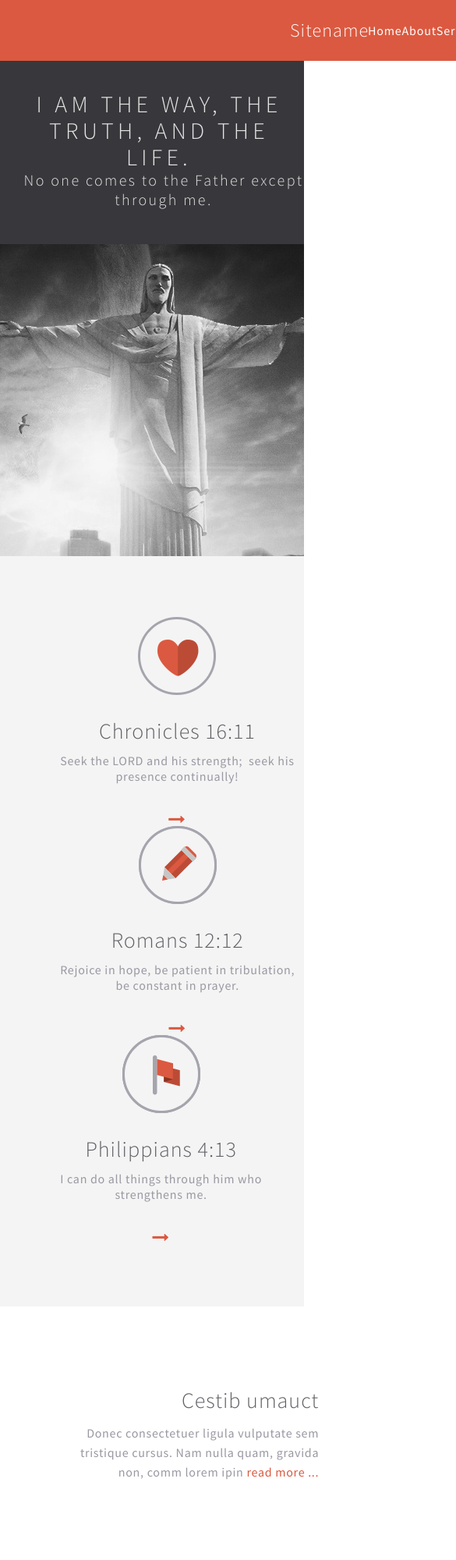
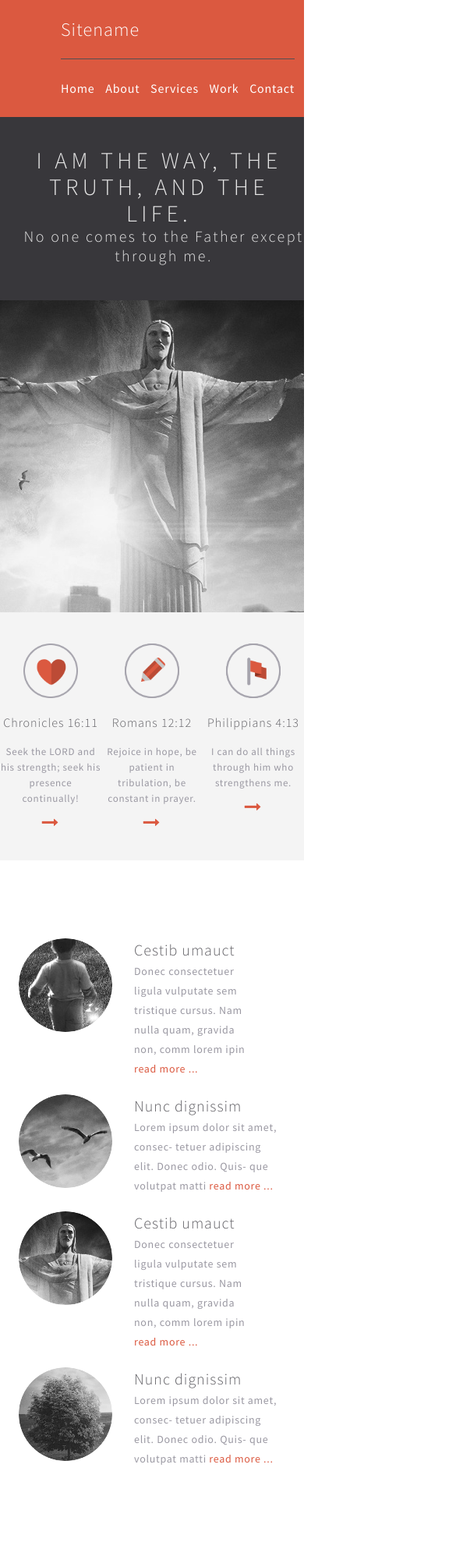
Before and after one commit to LanSlider/iTechLab18-Anton.Repetukha, a plain HTML site: page index.html in a window 390 px wide. Shown: the top 2000 px of the page at 78% size, 585 px wide, since content can reach past the window. Drawn offline with Linux system fonts and the light colour scheme.

Commit message:
add adaptive web design

```diff
--- a/css/article.css
+++ b/css/article.css
@@ -6,11 +6,12 @@
 .article__textblock {
     display: flex;
     flex-direction: column;
-    width: 360px;
+    width: 350px;
     height: 100%;
     padding-top: 10px;
     line-height: 20px;
     font-size: 16px;
+    word-wrap: break-word;
 }
 
 .article__title {
@@ -53,3 +54,71 @@
 .article__image_right {
     float: left;
 }
+
+
+@media screen and (max-width: 1100px) {
+    .article__textblock {
+        width: 300px;
+    }
+}
+
+@media screen and (max-width: 1024px)  {
+    .article {
+        padding-top: 10px;
+    }
+
+    .article__textblock {
+        width: 340px;
+        font-size: 14px;
+    }
+
+    .article__image img {
+        max-width: 140px;
+        max-height: 140px;
+    }
+}
+
+
+@media screen and (max-width: 768px)  {
+    .article {
+        display: flex;
+        min-width: 40px;
+        flex-direction: row-reverse;
+        padding-top: 10px;
+    }
+
+    .article__textblock {
+        width: 60%;
+        font-size: 14px;
+    }
+
+    .article__title {
+        padding: 0;
+        line-height: 30px;
+        font-size: 20px;
+    }
+
+    .article__textblock_left {
+        text-align: left;
+    }
+
+    .article__image {
+        padding-top: 10px;
+    }
+
+    .article__image img {
+        max-width: 120px;
+        max-height: 120px;
+    }
+
+    .article__textblock_left {
+        float: left;
+        padding-left: 28px;
+    }
+
+    .article__textblock_right {
+        float: right;
+        padding-right: 0px;
+    }
+
+}
--- a/css/banner.css
+++ b/css/banner.css
@@ -27,3 +27,13 @@
     background: url("../images/Banner.png")  no-repeat;
     background-position-x: 50%;
 }
+
+.banner__title_center {
+    padding-top: 38px;
+    padding-left: 18px;
+}
+
+.banner__caption_bottom {
+    padding-left: 30px;
+    padding-bottom: 45px;
+}
--- a/css/content.css
+++ b/css/content.css
@@ -4,7 +4,6 @@
 
 .content__header {
     display: flex;
-    flex-wrap: wrap;
     justify-content: space-between;
     background-color: #f4f4f4;
     padding: 78px 19.8% 80px 19.8%;
@@ -16,3 +15,50 @@
     justify-content: space-between;
     padding: 80px 19.8% 120px 19.8%;
 }
+
+@media screen and (max-width: 1830px) {
+    .content__body {
+        padding: 80px 16.8% 120px 16.8%;
+    }
+}
+
+@media screen and (max-width: 1680px) {
+    .content__body {
+        padding: 80px 10.8% 120px 10.8%;
+    }
+}
+
+@media screen and (max-width: 1410px) {
+    .content__body {
+        padding: 80px 4.8% 120px 4.8%;
+    }
+}
+
+@media screen and (max-width: 1220px) {
+    .content__body {
+        padding: 80px 0 120px 0;
+    }
+}
+
+@media screen and (max-width: 1024px) {
+    .content__header {
+        padding-top: 30px;
+        padding-bottom: 20px;
+    }
+
+    .content__body {
+        padding: 80px 15% 120px 22%;
+    }
+}
+
+@media screen and (max-width: 768px) {
+    .content__header {
+        flex-direction: row;
+        padding: 40px 0px 10px 0;
+    }
+
+    .content__body {
+        flex-direction: column;
+        padding: 80px 30px 120px 0;
+    }
+}
--- a/css/header.css
+++ b/css/header.css
@@ -20,3 +20,17 @@
     float: right;
     height: 100%;
 }
+
+@media screen and (max-width: 768px) {
+
+    .header {
+        display: flex;
+        flex-direction: column;
+        align-content: center;
+        height: 150px;
+    }
+
+    .header__menu {
+        border-top: 1.5px solid #4f4e53;
+    }
+}
--- a/css/info.css
+++ b/css/info.css
@@ -1,4 +1,6 @@
 .info {
+    display: flex;
+    flex-direction: column;
     line-height: 50px;
     width: 340px;
     height: 268px;
@@ -15,13 +17,66 @@
     font-family: 'Source Sans Pro Light';
 }
 
+.info__textblock {
+    order: 2;
+}
+
 .info__text {
+    display: block;
     font-size: 16px;
     letter-spacing: 0.7px;
     line-height: 20px;
-    white-space: pre;
+    word-wrap: break-word;
 }
 
 .info__icon {
     line-height: 90px;
 }
+
+.info__image {
+    order: 1;
+}
+
+@media screen and (min-width: 1024px) {
+    .info__text {
+        line-height: 30px;
+    }
+}
+
+@media screen and (max-width: 1024px)  {
+
+    .info {
+        line-height: 20px;
+        width: 300px;
+    }
+
+    .info__title {
+        font-size: 20px;
+    }
+
+    .info__text {
+        font-size: 14px;
+
+    }
+
+    .info__icon {
+        line-height: 40px;
+    }
+
+    .info__image img {
+        width: 70px;
+        height: 70px;
+    }
+
+}
+
+@media screen and (max-width: 768px) {
+
+    .info__title {
+        font-size: 16px;
+    }
+
+    .info__text {
+        font-size: 13px;
+    }
+}
--- a/css/main.css
+++ b/css/main.css
@@ -5,13 +5,3 @@
 .main__header {
     background: #38373b;
 }
-
-.main__title {
-    padding-top: 38px;
-    padding-left: 18px;
-}
-
-.main__caption {
-    padding-left: 30px;
-    padding-bottom: 45px;
-}
--- a/css/menu.css
+++ b/css/menu.css
@@ -1,9 +1,8 @@
 .menu {
     display: flex;
-    /*flex-wrap: wrap;*/
     letter-spacing: 0.8px;
     align-items: center;
-    width: 35.1%;
+    width: 400px;
     padding: 0;
     margin: 0;
     color: white;
@@ -34,3 +33,9 @@
     color: white;
     text-decoration: none;
 }
+
+@media screen and (max-width: 1024px)  {
+    .menu {
+        width: 300px;
+    }
+}
--- a/css/page.css
+++ b/css/page.css
@@ -6,3 +6,24 @@
     padding-left: 372px;
     padding-right: 364px;
 }
+
+@media screen and (max-width: 1600px)  {
+    .page__header {
+        padding-left: 130px;
+        padding-right: 130px;
+    }
+}
+
+@media screen and (max-width: 1024px)  {
+    .page__header {
+        padding-left: 100px;
+        padding-right: 100px;
+    }
+}
+
+@media screen and (max-width: 768px)  {
+    .page__header {
+        padding-left: 20%;
+        padding-right: 100px;
+    }
+}
--- a/index.html
+++ b/index.html
@@ -22,7 +22,7 @@
     </head>
     <body class="page">
         <header class="page__header header">
-            <div class="header__sitename">Sitename</div>
+            <span class="header__sitename">Sitename</span>
             <ul class="menu header__menu">
                 <li class="menu__item "><a href="#">Home</a></li>
                 <li class="menu__item"><a href="#">About</a></li>
@@ -35,12 +35,12 @@
         <main class="page__main main">
             <div class="banner">
                 <section class="banner_header">
-                    <div class="banner__title main__title">
+                    <span class="banner__title banner__title_center">
                         I am the Way,  the Truth,  and the Life.
-                    </div>
-                    <div class="banner__caption main__caption">
+                    </span>
+                    <span class="banner__caption banner__caption_bottom">
                         No one comes to the Father except through me.
-                    </div>
+                    </span>
                 </section>
                 <div class="banner__image"></div>
             </div>
@@ -49,83 +49,83 @@
                 <section class="content__header">
                     <article class="info">
                         <div class="info__textblock">
-                            <div class="info_image"><img src="images/Heart.png"></div>
-                            <div class="info__title">Chronicles 16:11</div>
-                            <div class="info__text ">Seek the LORD and his strength;  seek his</div>
-                            <div class="info__text">presence continually!</div>
+                            <span class="info__title">Chronicles 16:11</span>
+                            <span class="info__text">Seek the LORD and his strength;  seek his
+                                presence continually!</span>
                             <div class="info__icon"><a href="#" class="orange">
                                 <i class="fa fa-long-arrow-right fa-lg"></i>
                             </a></div>
                         </div>
+                        <div class="info__image"><img src="images/Heart.png"></div>
                     </article>
 
                     <article class="info">
                         <div class="info__textblock">
-                            <div class="info__image"><img src="images/Pencil.png"></div>
-                            <div class="info__title">Romans 12:12</div>
-                            <div class="info__text">Rejoice in hope, be patient in tribulation,</div>
-                            <div class="info__text">be constant in prayer.</div>
+                            <span class="info__title">Romans 12:12</span>
+                            <span class="info__text">Rejoice in hope, be patient in tribulation,
+                                be constant in prayer.</span>
                             <div class="info__icon"><a href="#" class="orange">
                                 <i class="fa fa-long-arrow-right fa-lg"></i>
                             </a></div>
                         </div>
+                        <div class="info__image"><img src="images/Pencil.png"></div>
                     </article>
 
                     <article class="info">
                         <div class="info__textblock">
-                            <div class="info__image"><img src="images/Flag.png"></div>
-                            <div class="info__title"><span class="content__titleblock">Philippians 4:13</span></div>
-                            <div class="info__text">I can do all things through him who</div>
-                            <div class="info__text content__textblock-4">strengthens me.</div>
+                            <span class="info__title"><span class="content__titleblock">Philippians 4:13</span></span>
+                            <span class="info__text">I can do all things through him who
+                                strengthens me.</span>
                             <div class="info__icon"><a href="#" class="orange">
                                 <i class="fa fa-long-arrow-right fa-lg"></i>
                             </a></div>
                         </div>
+                        <div class="info__image"><img src="images/Flag.png"></div>
                     </article>
                 </section>
 
                 <section class="content__body">
                     <article class="article">
                         <div class="article__textblock article__textblock_left">
-                            <div class="article__title">Cestib umauct</div>
-                            <div class="article__text">Donec consectetuer ligula vulputate sem</div>
-                            <div class="article__text">tristique cursus. Nam nulla quam, gravida</div>
-                            <div class="article__text"> non, comm lorem ipin <a href="#" class="orange">read more ...</a></div>
+                            <span class="article__title">Cestib umauct</span>
+                            <span class="article__text">Donec consectetuer ligula vulputate sem
+                                tristique cursus. Nam nulla quam, gravida
+                                 non, comm lorem ipin <a href="#" class="orange">read more ...</a></span>
                         </div>
-                        <div class="article__image article__image_right">
+                        <div class="article__image article__image_left">
                                 <img src="images/Content1.png" >
                         </div>
                     </article>
-                    <article class="article ">
+                    <article class="article">
                         <div class="article__textblock article__textblock_right">
-                            <div class="article__title">Nunc dignissim</div>
-                            <div class="article__text">Lorem ipsum dolor sit amet, consec-</div>
-                            <div class="article__text">tetuer adipiscing elit. Donec odio. Quis-</div>
-                            <div class="article__text">que volutpat matti <a href="#" class="orange">read more ...</a></div>
+                            <span class="article__title">Nunc dignissim</span>
+                            <span class="article__text">Lorem ipsum dolor sit amet, consec-
+                                tetuer adipiscing elit. Donec odio. Quis-
+                                que volutpat matti <a href="#" class="orange">read more ...</a></span>
                         </div>
-                        <div class="article__image article__image_left">
+                        <div class="article__image article__image_right">
                                 <img src="images/Content2.png" >
                         </div>
                     </article>
-                    <article class="article ">
+                    <article class="article">
                         <div class="article__textblock article__textblock_left">
-                            <div class="article__title">Cestib umauct</div>
-                            <div class="article__text">Donec consectetuer ligula vulputate sem</div>
-                            <div class="article__text">tristique cursus. Nam nulla quam, gravida</div>
-                            <div class="article__text">non, comm lorem ipin <a href="#" class="orange">read more ...</a></div>
+                            <span class="article__title">Cestib umauct</span>
+                            <span class="article__text">Donec consectetuer ligula vulputate sem
+                                tristique cursus. Nam nulla quam, gravida
+                                non, comm lorem ipin <a href="#" class="orange">read more ...</a></span>
                         </div>
-                        <div class="article__image article__image_right">
+                        <div class="article__image article__image_left">
                                 <img src="images/Content3.png" >
                         </div>
                     </article>
-                    <article class="article ">
+                    <article class="article">
                         <div class="article__textblock article__textblock_right">
-                                <div class="article__title">Nunc dignissim</div>
-                                <div class="article__text">Lorem ipsum dolor sit amet, consec-</div>
-                                <div class="article__text">tetuer adipiscing elit. Donec odio. Quis-</div>
-                                <div class="article__text">que volutpat matti <a href="#" class="orange">read more ...</a></div>
+                            <span class="article__title">Nunc dignissim</span>
+                            <span class="article__text">Lorem ipsum dolor sit amet, consec-
+                                tetuer adipiscing elit. Donec odio. Quis-
+                                que volutpat matti <a href="#" class="orange">read more ...</a></span>
                         </div>
-                        <div class="article__image article__image_left">
+                        <div class="article__image article__image_right">
                                 <img src="images/Content4.png" >
                         </div>
                     </article>
@@ -140,8 +140,8 @@
                         <img src="images/Paper plane.png" >
                     </div>
                     <div class="contact__textblock">
-                        <div class="contact__text">faceboom.com/sitename</div>
-                        <div class="contact__text">@sitename</div>
+                        <span class="contact__text">faceboom.com/sitename
+                        @sitename</span>
                     </div>
                 </article>
 
@@ -150,8 +150,8 @@
                         <img src="images/testimonial.png" >
                     </div>
                     <div class="contact__textblock">
-                        <div class="contact__text">“ Donec consectetuer vulputate se</div>
-                        <div class="contact__text">m tristiq donec odio com ”</div>
+                        <span class="contact__text">“ Donec consectetuer vulputate se
+                            m tristiq donec odio com ”</span>
                     </div>
 
                 </article>
@@ -160,8 +160,8 @@
                         <img src="images/User.png" >
                     </div>
                     <div class="contact__textblock">
-                        <div class="contact__text">Email : info@sitename.com</div>
-                        <div class="contact__text">Call Us : (000) 777 777 7777</div>
+                        <span class="contact__text"><a class="orange" href="mailto:info@sitename.com">Email : info@sitename.com</a>
+                        <a class="orange" href="callto:7777777777">Call Us : (000) 777 777 7777</a></span>
                     </div>
 
                 </article>
@@ -169,15 +169,15 @@
             <div class="footer__line"></div>
             <div class="footer__body">
                 <div class="subblock">
-                    <div class="subblock__title">Vivamus vesinqu</div>
+                    <span class="subblock__title">Vivamus vesinqu</span>
                     <form action="#">
                         <input type="email" value="your email id here...">
                         <button type="button">Subscribe</button>
                     </form>
                 </div>
                 <div class="footer__copyright">
-                    <div class="footer__text">Copyright(c) website name. </div>
-                    <div class="footer__text"><a href="#" class="orange">Designed by: www.alltemplateneeds.com</a>  /  Images from: www.wallpaperswide.com</div>
+                    <span class="footer__text">Copyright(c) website name.</span>
+                    <span class="footer__text"><a href="#" class="orange">Designed by: www.alltemplateneeds.com</a>  /  Images from: www.wallpaperswide.com</span>
                 </div>
             </div>
         </footer>
```
Also changed, not shown: css/contact.css (+11 -1 lines), css/footer.css (+45 -0 lines), css/subblock.css (+15 -1 lines). Lines whose indentation alone changed are shown as unchanged.
